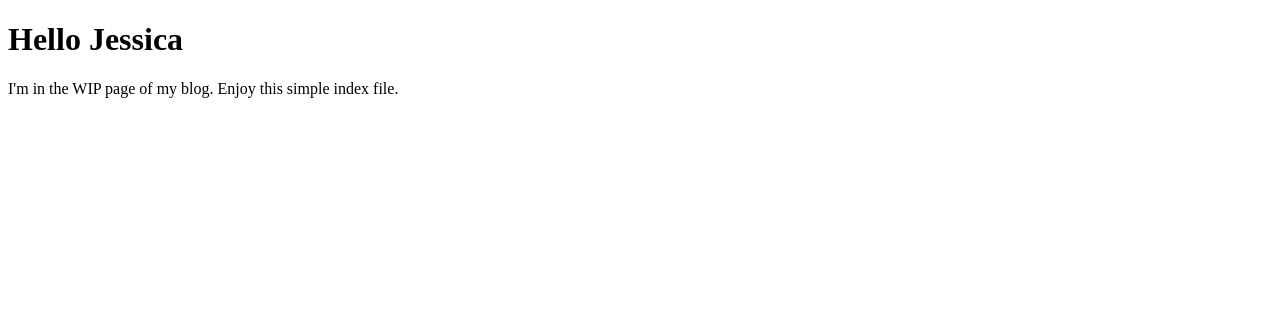
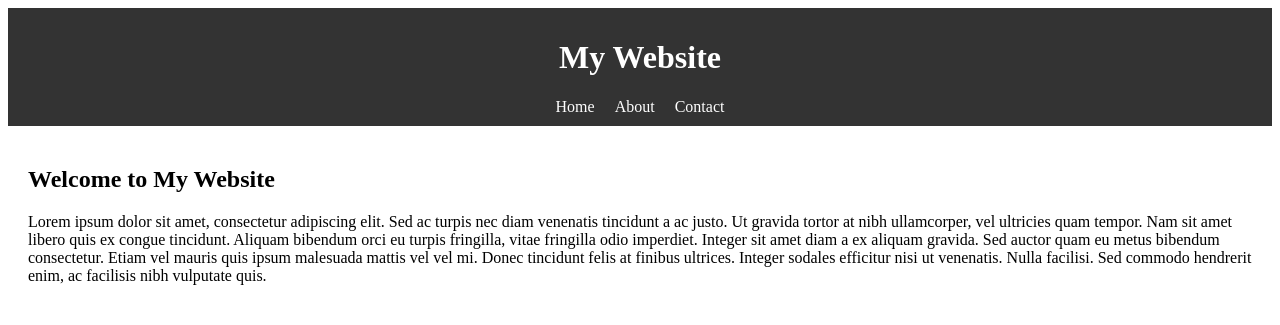
Before and after one commit to cyberyom/cyberyom.github.io, a plain HTML site: page index.html in a window 1280 px wide. Drawn offline with Linux system fonts and the light colour scheme.

Commit message:
Update index.html

```diff
--- a/index.html
+++ b/index.html
@@ -1,7 +1,44 @@
 <!DOCTYPE html>
 <html>
-	<body>
-		<h1>Hello Jessica</h1>
-			<p>I'm in the WIP page of my blog. Enjoy this simple index file.</p>
-	</body>
+<head>
+	<title>My Website</title>
+	<style>
+		header {
+			background-color: #333;
+			color: white;
+			padding: 10px;
+			text-align: center;
+		}
+
+		nav {
+			display: flex;
+			justify-content: center;
+			margin-top: 10px;
+		}
+
+		nav a {
+			color: white;
+			margin: 0 10px;
+			text-decoration: none;
+		}
+
+		main {
+			padding: 20px;
+		}
+	</style>
+</head>
+<body>
+	<header>
+		<h1>My Website</h1>
+		<nav>
+			<a href="index.html">Home</a>
+			<a href="about.html">About</a>
+			<a href="contact.html">Contact</a>
+		</nav>
+	</header>
+	<main>
+		<h2>Welcome to My Website</h2>
+		<p>Lorem ipsum dolor sit amet, consectetur adipiscing elit. Sed ac turpis nec diam venenatis tincidunt a ac justo. Ut gravida tortor at nibh ullamcorper, vel ultricies quam tempor. Nam sit amet libero quis ex congue tincidunt. Aliquam bibendum orci eu turpis fringilla, vitae fringilla odio imperdiet. Integer sit amet diam a ex aliquam gravida. Sed auctor quam eu metus bibendum consectetur. Etiam vel mauris quis ipsum malesuada mattis vel vel mi. Donec tincidunt felis at finibus ultrices. Integer sodales efficitur nisi ut venenatis. Nulla facilisi. Sed commodo hendrerit enim, ac facilisis nibh vulputate quis.</p>
+	</main>
+</body>
 </html>
```
